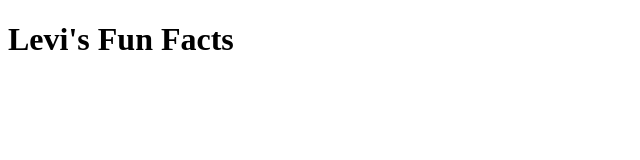
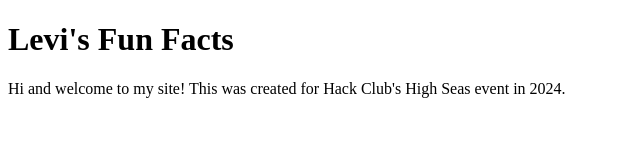
Before and after one commit to bowerbirdblue/levisfunfacts, a plain HTML site: page index.html in a window 1280 px wide. Shown: the whole page, without its empty margins (0-640 px from the left). Drawn offline with Linux system fonts and the light colour scheme.

Commit message:
added body text

```diff
--- a/index.html
+++ b/index.html
@@ -5,5 +5,6 @@
     </head>
     <body>
         <h1>Levi's Fun Facts</h1>
+        <p>Hi and welcome to my site! This was created for Hack Club's High Seas event in 2024.</p>
     </body>
 </html>
```
